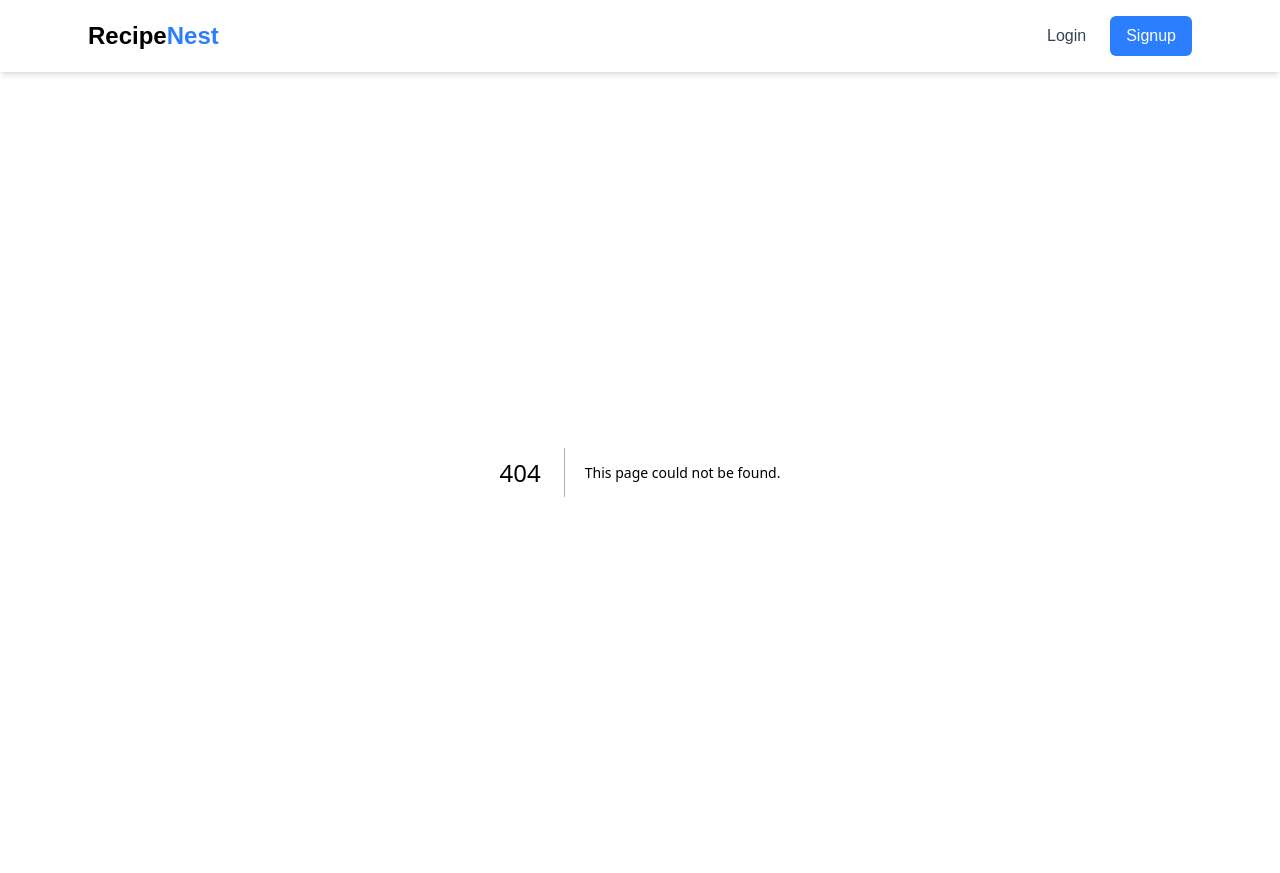
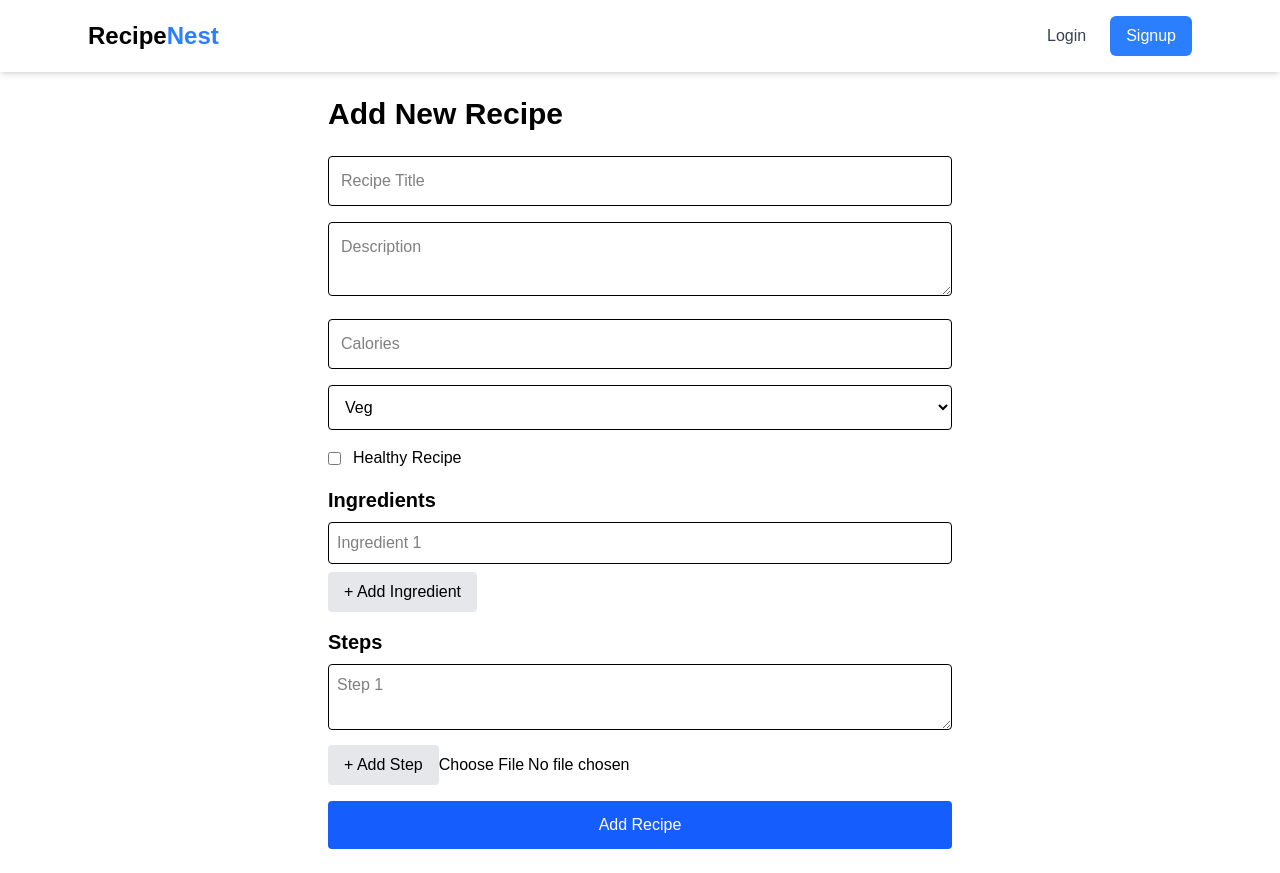
Before and after one commit to rashree55/cookbook, a Next.js app: page /add-recipe in a window 1280 px wide. Before the commit this address had no page. Built offline with nearby package versions, Linux system fonts and the light colour scheme; no server answers.

Commit message:
modifications

```diff
--- /dev/null
+++ b/app/add-recipe/page.js
@@ -0,0 +1,197 @@
+"use client";
+
+import { useState } from "react";
+import { supabase } from "@/lib/supabaseClient";
+import { useRouter } from "next/navigation";
+
+export default function AddRecipePage() {
+  const router = useRouter();
+
+  // FORM STATE
+  const [title, setTitle] = useState("");
+  const [description, setDescription] = useState("");
+  const [calories, setCalories] = useState("");
+  const [type, setType] = useState("veg");
+  const [isHealthy, setIsHealthy] = useState(false);
+  const [ingredients, setIngredients] = useState([""]);
+  const [steps, setSteps] = useState([""]);
+  const [imageFile, setImageFile] = useState(null);
+  const [loading, setLoading] = useState(false);
+  const [message, setMessage] = useState("");
+
+  // ADD INGREDIENT INPUT FIELD
+  const addIngredient = () => {
+    setIngredients([...ingredients, ""]);
+  };
+
+  const updateIngredient = (index, value) => {
+    const updated = [...ingredients];
+    updated[index] = value;
+    setIngredients(updated);
+  };
+
+  // ADD STEP INPUT FIELD
+  const addStep = () => {
+    setSteps([...steps, ""]);
+  };
+
+  const updateStep = (index, value) => {
+    const updated = [...steps];
+    updated[index] = value;
+    setSteps(updated);
+  };
+
+  // MAIN SUBMIT FUNCTION
+  const handleSubmit = async () => {
+    if (!title || !description || !calories) {
+      setMessage("Please fill all required fields.");
+      return;
+    }
+
+    setLoading(true);
+
+    let imageUrl = null;
+    if (imageFile) {
+      const fileName = `${Date.now()}-${imageFile.name}`;
+
+      const { data, error } = await supabase.storage
+        .from("recipe-images")
+        .upload(fileName, imageFile);
+
+      if (error) {
+        setMessage("Image upload failed.");
+        setLoading(false);
+        return;
+      }
+
+      imageUrl = supabase.storage
+        .from("recipe-images")
+        .getPublicUrl(fileName).data.publicUrl;
+    }
+
+    const { error: insertError } = await supabase.from("recipes").insert({
+      title,
+      description,
+      calories: parseInt(calories),
+      type,
+      is_healthy: isHealthy,
+      ingredients,
+      steps,
+      image_url: imageUrl,
+    });
+
+    if (insertError) {
+      setMessage("Error saving recipe.");
+      setLoading(false);
+      return;
+    }
+
+    setMessage("Recipe added successfully!");
+    router.push("/recipe");
+  };
+
+  return (
+    <div className="max-w-2xl mx-auto p-6">
+      <h2 className="text-3xl font-bold mb-6">Add New Recipe</h2>
+
+      {/* Title */}
+      <input
+        className="w-full p-3 border rounded mb-4"
+        placeholder="Recipe Title"
+        value={title}
+        onChange={(e) => setTitle(e.target.value)}
+      />
+
+      {/* Description */}
+      <textarea
+        className="w-full p-3 border rounded mb-4"
+        placeholder="Description"
+        value={description}
+        onChange={(e) => setDescription(e.target.value)}
+      />
+
+      {/* Calories */}
+      <input
+        className="w-full p-3 border rounded mb-4"
+        type="number"
+        placeholder="Calories"
+        value={calories}
+        onChange={(e) => setCalories(e.target.value)}
+      />
+
+      {/* Veg / Non-Veg */}
+      <select
+        className="w-full p-3 border rounded mb-4"
+        value={type}
+        onChange={(e) => setType(e.target.value)}
+      >
+        <option value="veg">Veg</option>
+        <option value="non-veg">Non-Veg</option>
+      </select>
+
+      {/* Healthy Toggle */}
+      <label className="flex items-center space-x-3 mb-4">
+        <input
+          type="checkbox"
+          checked={isHealthy}
+          onChange={(e) => setIsHealthy(e.target.checked)}
+        />
+        <span>Healthy Recipe</span>
+      </label>
+
+      {/* Ingredients */}
+      <h3 className="text-xl font-semibold mb-2">Ingredients</h3>
+      {ingredients.map((ing, index) => (
+        <input
+          key={index}
+          className="w-full p-2 border rounded mb-2"
+          value={ing}
+          placeholder={`Ingredient ${index + 1}`}
+          onChange={(e) => updateIngredient(index, e.target.value)}
+        />
+      ))}
+      <button
+        onClick={addIngredient}
+        className="bg-gray-200 px-4 py-2 rounded mb-4"
+      >
+        + Add Ingredient
+      </button>
+
+      {/* Steps */}
+      <h3 className="text-xl font-semibold mb-2">Steps</h3>
+      {steps.map((step, index) => (
+        <textarea
+          key={index}
+          className="w-full p-2 border rounded mb-2"
+          value={step}
+          placeholder={`Step ${index + 1}`}
+          onChange={(e) => updateStep(index, e.target.value)}
+        />
+      ))}
+      <button
+        onClick={addStep}
+        className="bg-gray-200 px-4 py-2 rounded mb-4"
+      >
+        + Add Step
+      </button>
+
+      {/* Image Upload */}
+      <input
+        type="file"
+        className="mb-4"
+        onChange={(e) => setImageFile(e.target.files[0])}
+      />
+
+      {/* Submit Button */}
+      <button
+        onClick={handleSubmit}
+        className="bg-blue-600 text-white px-5 py-3 rounded w-full"
+        disabled={loading}
+      >
+        {loading ? "Saving..." : "Add Recipe"}
+      </button>
+
+      {message && <p className="mt-4 text-center text-red-500">{message}</p>}
+    </div>
+  );
+}
--- a/app/recipe/page.js
+++ b/app/recipe/page.js
@@ -1,172 +1,129 @@
-import Link from "next/link";
+"use client";
 
-const allRecipes = [
-  {
-    id: "1",
-    title: "Pancakes",
-    description: "Fluffy pancakes for breakfast",
-    image: "pancakes.png",
-  },
-  {
-    id: "2",
-    title: "Spaghetti Aglio",
-    description: "Homemade Spaghetti Aglio with cheese and pepperoni",
-    image: "recipe 6.png",
-  },
-  {
-    id: "3",
-    title: "Cookies",
-    description: "Sweet chocolate chip cookies",
-    image: "cookies.png",
-  },
-  {
-    id: "4",
-    title: "Salad",
-    description: "Fresh green salad with vegetables",
-    image: "salad.png",
-  },
-  {
-    id: "5",
-    title: "Waffels",
-    description: "Fluffy pancakes for breakfast",
-    image: "waffel.png",
-  },
-  {
-    id: "6",
-    title: "Sandwich",
-    description: "Simple sandwich with ham and cheese",
-    image: "sandwich.png",
-  },
-];
+import { useEffect, useState } from "react";
+import { supabase } from "@/lib/supabaseClient";
+import Image from "next/image";
 
-export default async function RecipePage({ searchParams }) {
-  const params = await searchParams;
-  const searchQuery = params?.search?.toLowerCase() || "";
+export default function RecipesPage() {
+  const [recipes, setRecipes] = useState([]);
+  const [filtered, setFiltered] = useState([]);
 
-  const filteredRecipes = searchQuery
-    ? allRecipes.filter(
-        (recipe) =>
-          recipe.title.toLowerCase().includes(searchQuery) ||
-          recipe.description.toLowerCase().includes(searchQuery)
-      )
-    : allRecipes;
+  // Filters
+  const [healthyOnly, setHealthyOnly] = useState(false);
+  const [type, setType] = useState("all"); // all / veg / non-veg
+  const [maxCalories, setMaxCalories] = useState(2000);
+
+  // Fetch from Supabase
+  useEffect(() => {
+    fetchRecipes();
+  }, []);
+
+  const fetchRecipes = async () => {
+    const { data, error } = await supabase.from("recipes").select("*");
+    if (!error) {
+      setRecipes(data);
+      setFiltered(data);
+    }
+  };
+
+  // Apply filters
+  useEffect(() => {
+    let result = [...recipes];
+
+    if (healthyOnly) {
+      result = result.filter((r) => r.is_healthy === true);
+    }
+
+    if (type !== "all") {
+      result = result.filter((r) => r.type === type);
+    }
+
+    result = result.filter((r) => r.calories <= maxCalories);
+
+    setFiltered(result);
+  }, [healthyOnly, type, maxCalories, recipes]);
 
   return (
-    <main>
-      <div>
-        <h2 className="text-2xl font-semibold mb-4">Our Recipes</h2>
-        <p>Explore a wide range of tasty dishes.</p>
+    <div className="max-w-5xl mx-auto p-6">
+      <h1 className="text-4xl font-bold mb-6">Recipes</h1>
+
+      {/* FILTER SECTION */}
+      <div className="p-4 bg-gray-100 rounded-lg mb-8 flex flex-col gap-4">
+
+        {/* Healthy Filter */}
+        <label className="flex items-center gap-3">
+          <input
+            type="checkbox"
+            checked={healthyOnly}
+            onChange={(e) => setHealthyOnly(e.target.checked)}
+          />
+          <span>Show Healthy Only</span>
+        </label>
+
+        {/* Veg / Non-Veg Filter */}
+        <select
+          className="p-2 border rounded"
+          value={type}
+          onChange={(e) => setType(e.target.value)}
+        >
+          <option value="all">All</option>
+          <option value="veg">Veg</option>
+          <option value="non-veg">Non-Veg</option>
+        </select>
+
+        {/* Calorie Slider */}
+        <div>
+          <label className="block font-medium mb-1">
+            Max Calories: {maxCalories}
+          </label>
+          <input
+            type="range"
+            min="100"
+            max="2000"
+            value={maxCalories}
+            onChange={(e) => setMaxCalories(Number(e.target.value))}
+            className="w-full"
+          />
+        </div>
       </div>
 
-      <div
-        style={{
-          padding: "20px",
-          backgroundColor: "#f5f5f5",
-          minHeight: "100vh",
-        }}
-      >
-        <h1
-          style={{
-            textAlign: "center",
-            color: "#333",
-            marginBottom: "30px",
-          }}
-        >
-          My Recipes
-        </h1>
-
-        {searchQuery && (
-          <p
-            style={{
-              textAlign: "center",
-              color: "#888",
-              marginBottom: "10px",
-            }}
-          >
-            Showing results for: <strong>{searchQuery}</strong>
-          </p>
+      {/* RECIPE CARDS */}
+      <div className="grid grid-cols-1 md:grid-cols-2 gap-6">
+        {filtered.length === 0 && (
+          <p className="text-gray-500">No recipes match your filters.</p>
         )}
 
-        {filteredRecipes.length > 0 ? (
+        {filtered.map((recipe) => (
           <div
-            style={{
-              display: "grid",
-              gridTemplateColumns: "repeat(auto-fit, minmax(250px, 1fr))",
-              gap: "10px",
-              maxWidth: "1000px",
-              margin: "0 auto",
-            }}
+            key={recipe.id}
+            className="border rounded-lg shadow-sm overflow-hidden"
           >
-            {filteredRecipes.map((recipe) => (
-              <div
-                key={recipe.id}
-                style={{
-                  backgroundColor: "white",
-                  borderRadius: "20px",
-                  padding: "20px",
-                  boxShadow: "0 2px 4px rgba(0,0,0,0.1)",
-                }}
-              >
-                <img
-                  src={recipe.image}
-                  alt={recipe.title}
-                  style={{
-                    width: "100%",
-                    height: "200px",
-                    objectFit: "cover",
-                    borderRadius: "10px",
-                    marginBottom: "10px",
-                  }}
-                />
-                <h3
-                  style={{
-                    margin: "0 0 8px 0",
-                    color: "#333",
-                  }}
-                >
-                  {recipe.title}
-                </h3>
-                <p
-                  style={{
-                    margin: "0 0 15px 0",
-                    color: "#666",
-                    fontSize: "14px",
-                  }}
-                >
-                  {recipe.description}
-                </p>
+            {recipe.image_url && (
+              <Image
+                src={recipe.image_url}
+                alt={recipe.title}
+                width={500}
+                height={300}
+                className="object-cover w-full h-48"
+              />
+            )}
 
-                <Link href={`/recipe/${recipe.id}`}>
-                  <button
-                    style={{
-                      backgroundColor: "#007bff",
-                      color: "white",
-                      padding: "8px 16px",
-                      border: "none",
-                      borderRadius: "4px",
-                      cursor: "pointer",
-                      fontSize: "14px",
-                    }}
-                  >
-                    View Recipe
-                  </button>
-                </Link>
+            <div className="p-4">
+              <h2 className="text-xl font-bold">{recipe.title}</h2>
+
+              <p className="text-gray-700 mt-2">{recipe.description}</p>
+
+              <div className="mt-3 text-sm text-gray-600">
+                <p>Calories: {recipe.calories}</p>
+                <p>Type: {recipe.type}</p>
+                {recipe.is_healthy && (
+                  <p className="text-green-600 font-semibold">Healthy ✓</p>
+                )}
               </div>
-            ))}
+            </div>
           </div>
-        ) : (
-          <p
-            style={{
-              textAlign: "center",
-              color: "red",
-              fontSize: "18px",
-              marginTop: "20px",
-            }}
-          >
-            No recipe found.
-          </p>
-        )}
+        ))}
       </div>
-    </main>
+    </div>
   );
 }
```
